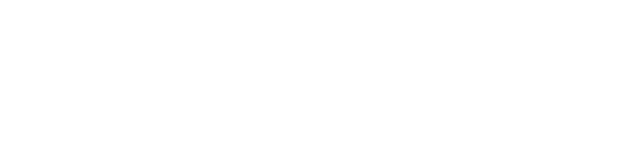
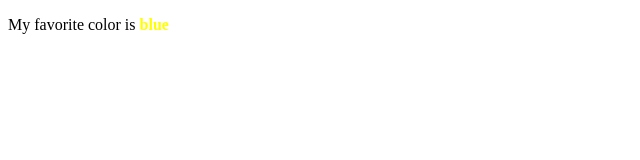
Before and after one commit to acciojob/room-makeover-KnightRiderSharad, a website: page main.html in a window 1280 px wide. Shown: the whole page, without its empty margins (0-640 px from the left). Drawn offline with Linux system fonts and the light colour scheme.

Commit message:
completed the code

```diff
--- a/main.html
+++ b/main.html
@@ -7,7 +7,7 @@
 </head>
 
 <body>
-	<!-- the entire body must be written by student -->
+	<p>My favorite color is <span style="color:Yellow; font-weight:bold">blue</span></p>
     <script type="text/javascript" src="./script.js">
 </script>
 
```
